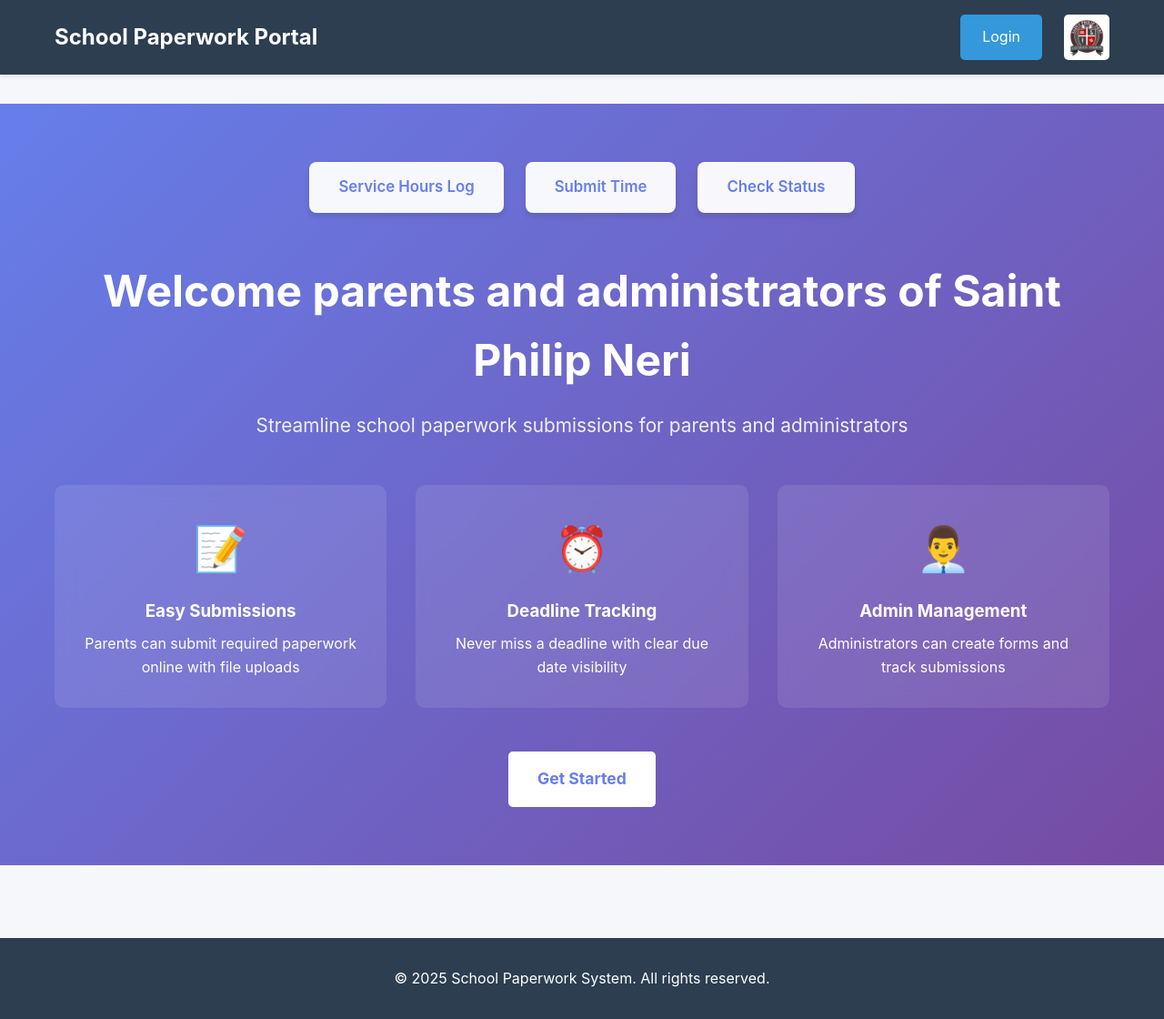
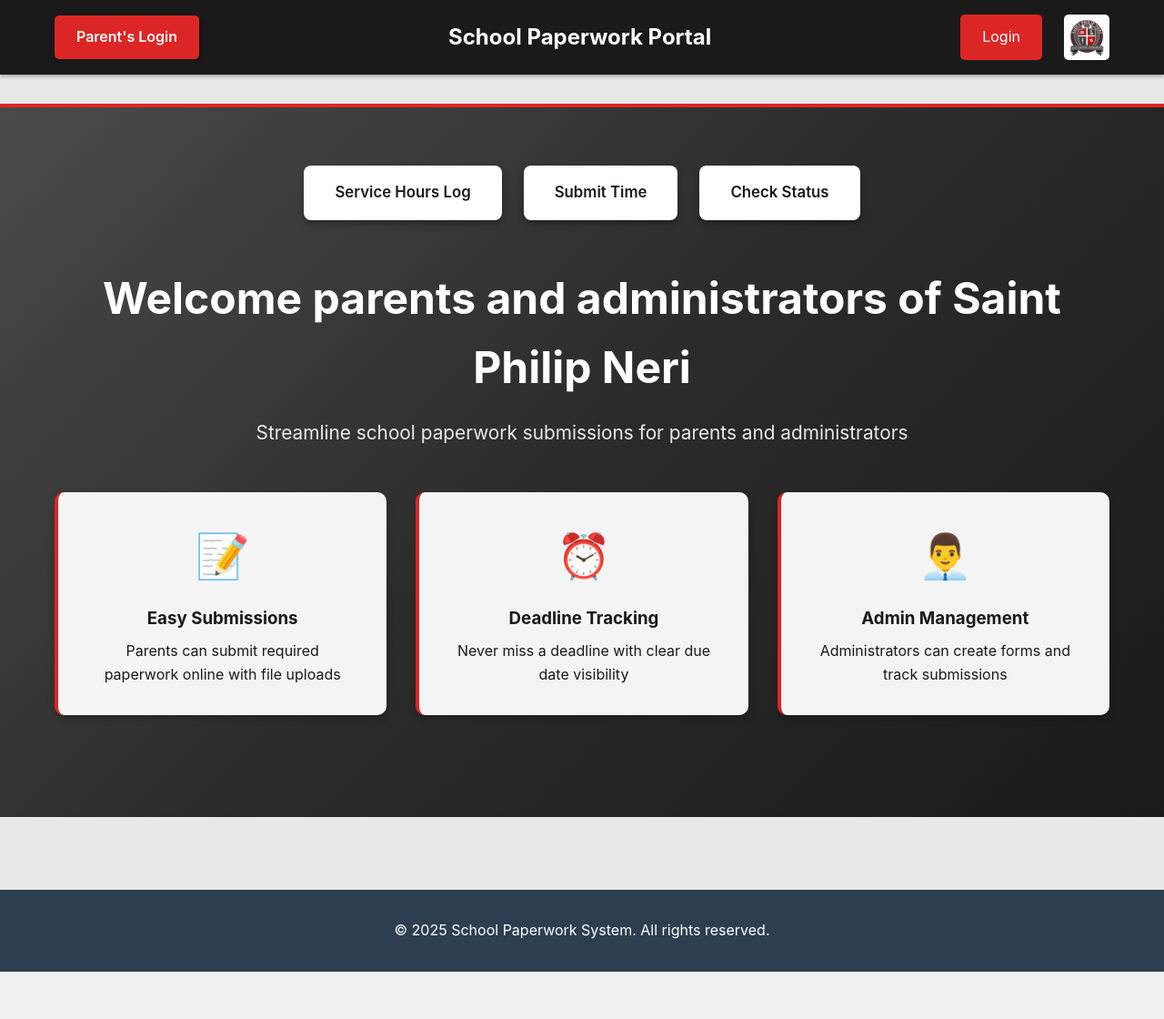
Before and after one commit to DrShuukaku/join-The-Club, a Flask app: page / in a window 1280 px wide. Shown: the whole page at 91% size. After the commit the page ends 1068 px from the top, so only its background shows below. Run offline with Flask 3, Linux system fonts and the light colour scheme; parts of the project's set-up code (start-up, migrations or seed data) failed here and were passed over.

Commit message:
Update website's color scheme and button functionality
Adjusted static/css/style.css to implement a grey, red, white, and black color theme across the site. Modified templates/base.html to add a "Parent's Login" button to the top-left of the navigation bar and removed the "Get Started" button from templates/landing.html.

Replit-Commit-Author: Agent
Replit-Commit-Session-Id: d3726b4e-ca21-47ec-a10e-e305f00c7489
Replit-Commit-Checkpoint-Type: full_checkpoint
Replit-Commit-Event-Id: ce7b265b-af97-470d-888e-90ff96f4207f
Replit-Commit-Screenshot-Url: https://storage.googleapis.com/screenshot-production-us-central1/170ed59e-fa0e-47b7-ac10-b644992f5b4f/d3726b4e-ca21-47ec-a10e-e305f00c7489/uRBf4Q1

```diff
--- a/static/css/style.css
+++ b/static/css/style.css
@@ -8,7 +8,7 @@ body {
     font-family: -apple-system, BlinkMacSystemFont, 'Segoe UI', Roboto, Oxygen, Ubuntu, Cantarell, sans-serif;
     line-height: 1.6;
     color: #333;
-    background-color: #f5f7fa;
+    background-color: #e8e8e8;
 }
 
 .container {
@@ -18,16 +18,38 @@ body {
 }
 
 .navbar {
-    background: #2c3e50;
+    background: #1a1a1a;
     color: white;
     padding: 1rem 0;
-    box-shadow: 0 2px 4px rgba(0,0,0,0.1);
+    box-shadow: 0 2px 4px rgba(0,0,0,0.3);
 }
 
 .navbar .container {
     display: flex;
     justify-content: space-between;
     align-items: center;
+}
+
+.nav-left {
+    display: flex;
+    align-items: center;
+}
+
+.btn-parents-login {
+    background: #dc2626;
+    color: white;
+    padding: 0.7rem 1.5rem;
+    border-radius: 5px;
+    text-decoration: none;
+    font-weight: 600;
+    transition: all 0.3s;
+    box-shadow: 0 2px 4px rgba(0,0,0,0.2);
+}
+
+.btn-parents-login:hover {
+    background: #b91c1c;
+    transform: translateY(-1px);
+    box-shadow: 0 4px 8px rgba(0,0,0,0.3);
 }
 
 .nav-brand {
@@ -77,10 +99,11 @@ body {
 }
 
 .landing-hero {
-    background: linear-gradient(135deg, #667eea 0%, #764ba2 100%);
+    background: linear-gradient(135deg, #4a4a4a 0%, #2b2b2b 50%, #1a1a1a 100%);
     color: white;
     padding: 4rem 0;
     text-align: center;
+    border-top: 4px solid #dc2626;
 }
 
 .landing-menu-bar {
@@ -92,22 +115,24 @@ body {
 }
 
 .menu-btn {
-    background: rgba(255, 255, 255, 0.95);
-    color: #667eea;
+    background: white;
+    color: #1a1a1a;
     padding: 0.9rem 2rem;
     border-radius: 8px;
     text-decoration: none;
     font-weight: 600;
     font-size: 1.05rem;
     transition: all 0.3s ease;
-    box-shadow: 0 4px 6px rgba(0, 0, 0, 0.1);
+    box-shadow: 0 4px 6px rgba(0, 0, 0, 0.3);
+    border: 2px solid transparent;
 }
 
 .menu-btn:hover {
-    background: white;
+    background: #dc2626;
+    color: white;
     transform: translateY(-2px);
-    box-shadow: 0 6px 12px rgba(0, 0, 0, 0.15);
-    color: #764ba2;
+    box-shadow: 0 6px 12px rgba(0, 0, 0, 0.4);
+    border: 2px solid white;
 }
 
 .hero-content h1 {
@@ -130,10 +155,12 @@ body {
 }
 
 .feature {
-    background: rgba(255, 255, 255, 0.1);
+    background: rgba(255, 255, 255, 0.95);
+    color: #1a1a1a;
     padding: 2rem;
     border-radius: 10px;
-    backdrop-filter: blur(10px);
+    box-shadow: 0 4px 8px rgba(0, 0, 0, 0.2);
+    border-left: 4px solid #dc2626;
 }
 
 .feature-icon {
@@ -170,12 +197,12 @@ body {
 }
 
 .btn-primary {
-    background: #3498db;
+    background: #dc2626;
     color: white;
 }
 
 .btn-primary:hover {
-    background: #2980b9;
+    background: #b91c1c;
 }
 
 .btn-secondary {
@@ -199,12 +226,12 @@ body {
 .btn-small {
     padding: 0.4rem 0.8rem;
     font-size: 0.85rem;
-    background: #3498db;
+    background: #dc2626;
     color: white;
 }
 
 .btn-small:hover {
-    background: #2980b9;
+    background: #b91c1c;
 }
 
 .btn-danger {
--- a/templates/base.html
+++ b/templates/base.html
@@ -9,6 +9,11 @@
 <body>
     <nav class="navbar">
         <div class="container">
+            <div class="nav-left">
+                {% if not current_user.is_authenticated %}
+                    <a href="{{ url_for('replit_auth.login') }}" class="btn-parents-login">Parent's Login</a>
+                {% endif %}
+            </div>
             <div class="nav-brand">School Paperwork Portal</div>
             <div class="nav-right">
                 <div class="nav-menu">
--- a/templates/landing.html
+++ b/templates/landing.html
@@ -28,7 +28,6 @@
                     <p>Administrators can create forms and track submissions</p>
                 </div>
             </div>
-            <a href="{{ url_for('replit_auth.login') }}" class="btn-hero">Get Started</a>
         </div>
     </div>
 </div>
```
